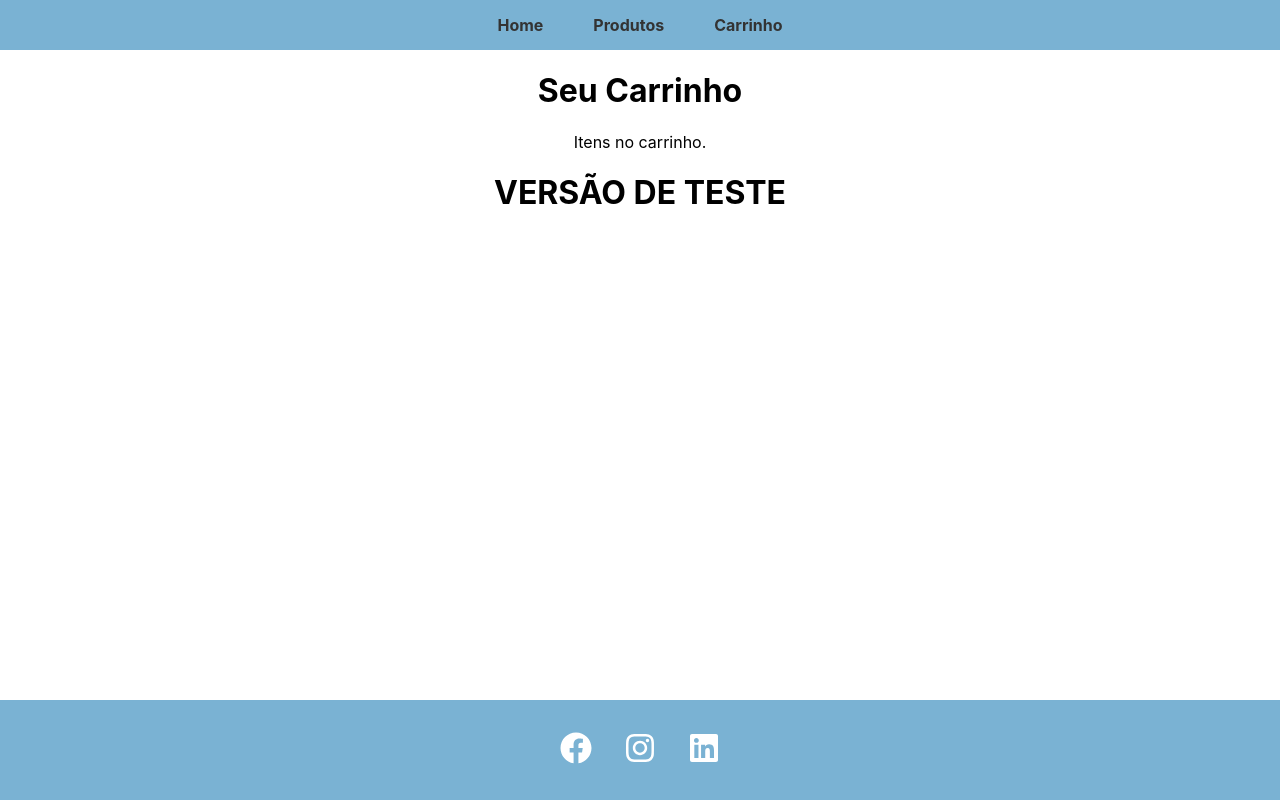
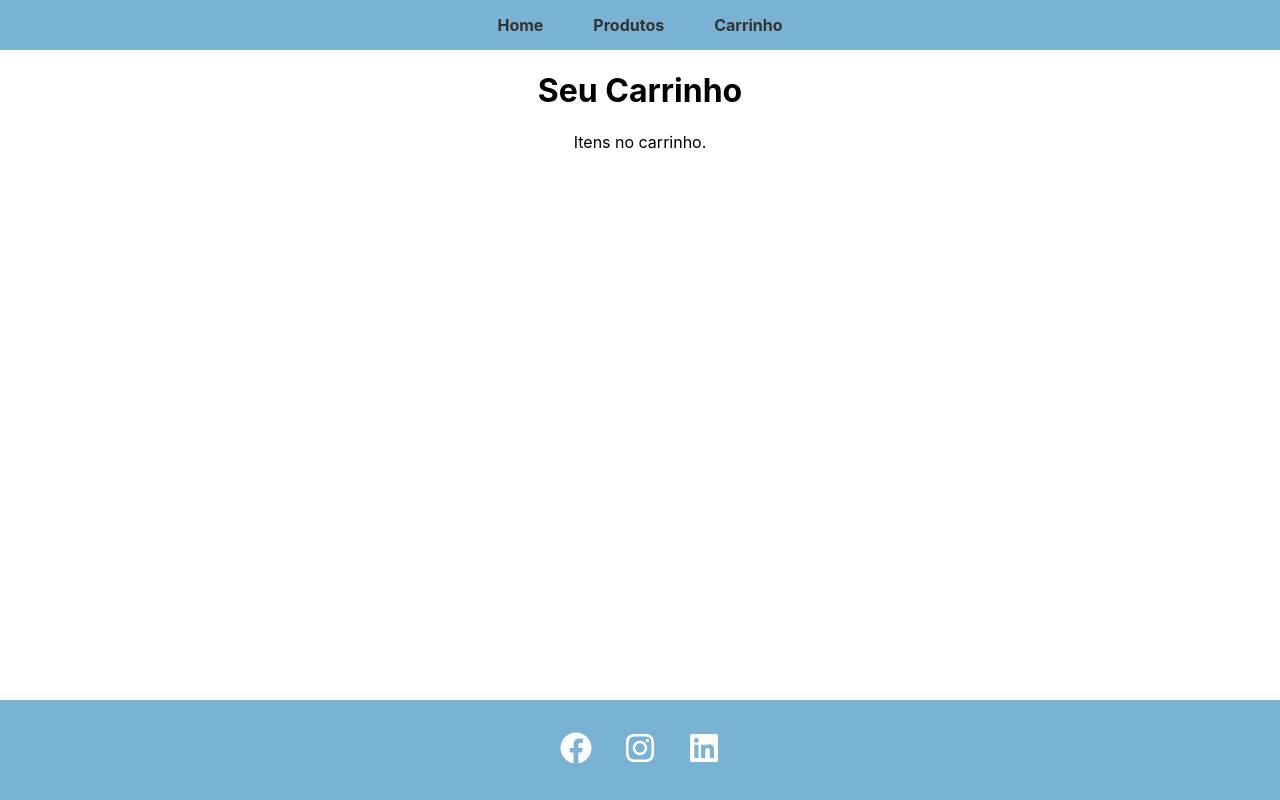
Before and after one commit to LeonardoLopes21/step-projeto-supermercado, a React (Create React App) app in the folder appjs/: page /carrinho in a window 1280 px wide. Built offline with nearby package versions, Linux system fonts and the light colour scheme.

Commit message:
Remove versão teset
removi h1 teste

```diff
--- a/appjs/src/pages/Carrinho.js
+++ b/appjs/src/pages/Carrinho.js
@@ -3,7 +3,6 @@ function Carrinho() {
       <div className="page">
         <h1>Seu Carrinho</h1>
         <p>Itens no carrinho.</p>
-        <h1>VERSÃO DE TESTE</h1>
       </div>
     );
   }
```
